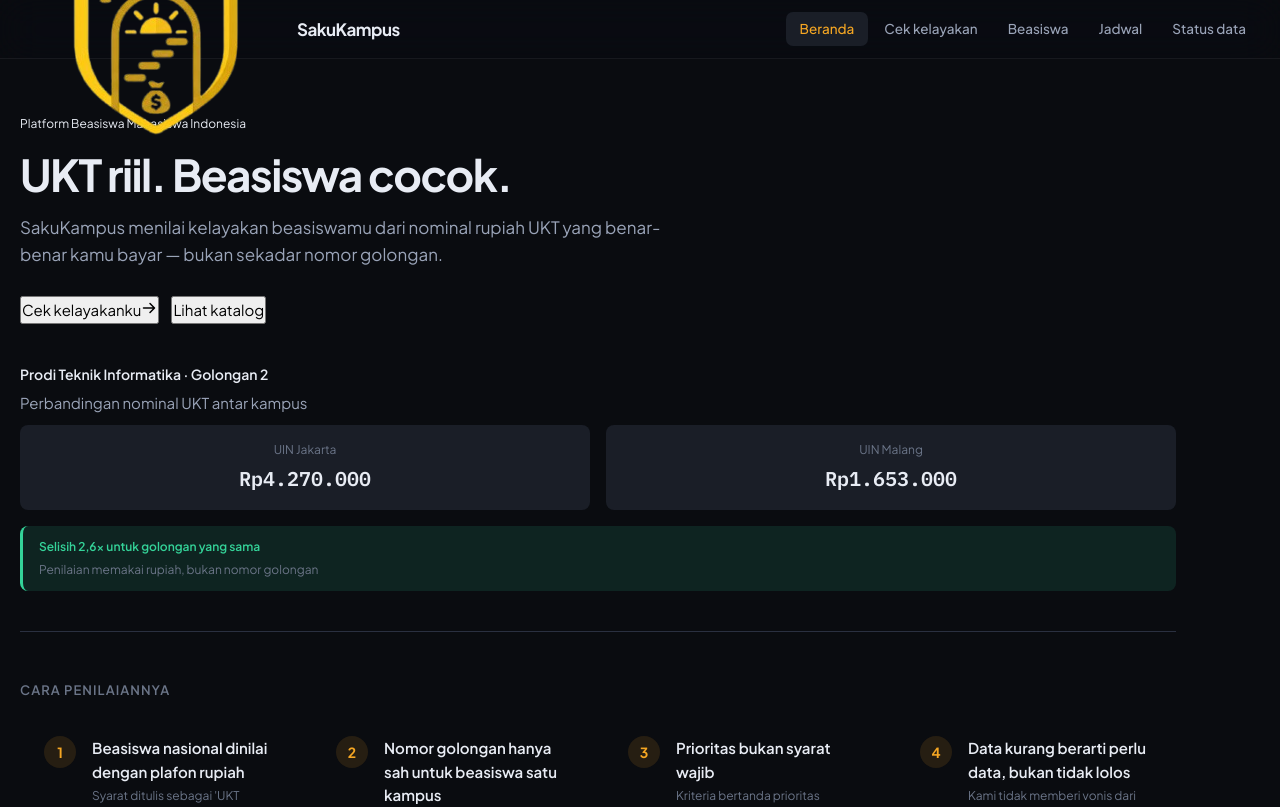
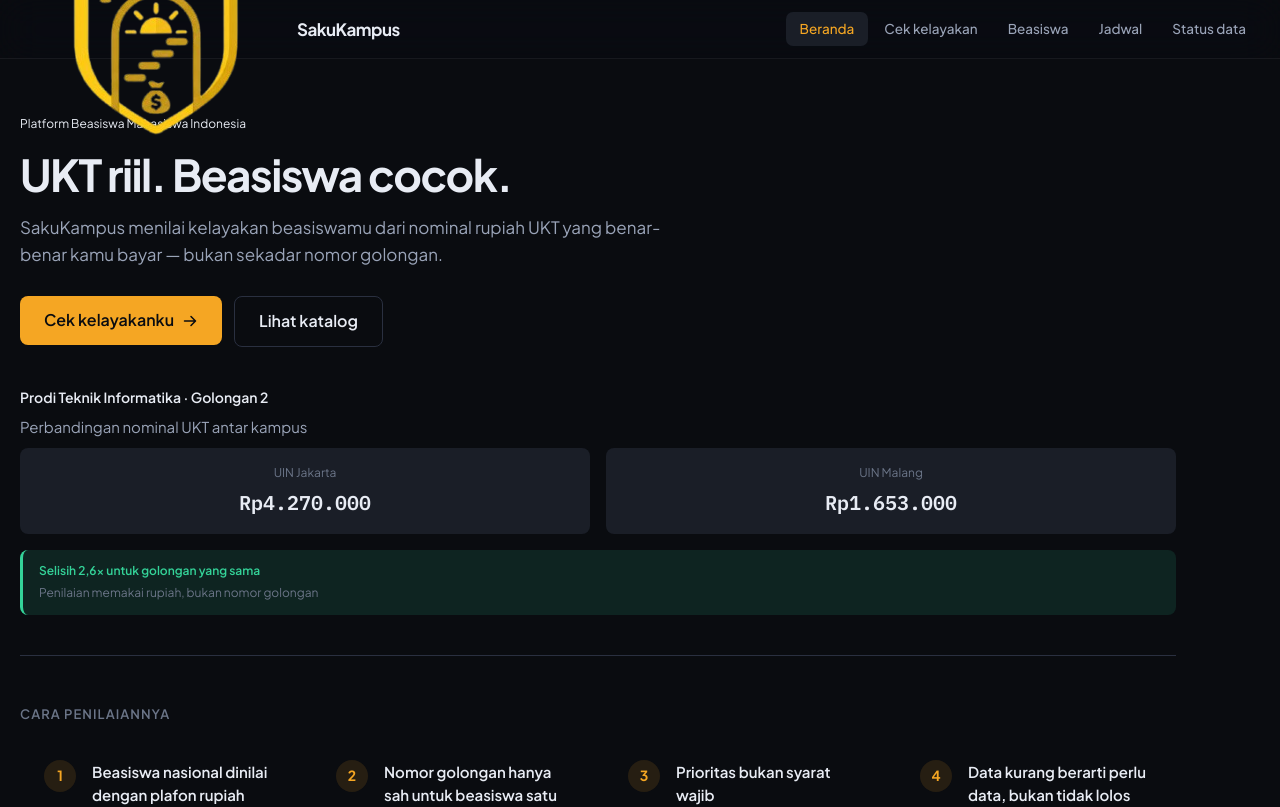
Before and after one commit to Sakamuraa/sakukampus, a Next.js app: page / in a window 1280 px wide. Shown: the top 807 px of the page. Built offline with nearby package versions, Linux system fonts and the light colour scheme.

Commit message:
fix: remove unsupported destructive variant from badge

```diff
--- a/app/beasiswa/page.tsx
+++ b/app/beasiswa/page.tsx
@@ -22,7 +22,7 @@ export const metadata: Metadata = {
 };
 
 const TIERS = ['kampus', 'pemerintah', 'swasta'] as const;
-const STATUS_BADGE: Record<StageStatus, { label: string; variant: 'default' | 'secondary' | 'destructive' | 'outline' }> = {
+const STATUS_BADGE: Record<StageStatus, { label: string; variant: 'default' | 'secondary' | 'outline' }> = {
   buka: { label: 'Buka', variant: 'default' },
   akan_datang: { label: 'Akan dibuka', variant: 'secondary' },
   tutup: { label: 'Tutup', variant: 'outline' },
--- a/components/ui/badge.tsx
+++ b/components/ui/badge.tsx
@@ -1,25 +1,22 @@
 import { cn } from '@/lib/utils';
 
-interface BadgeProps extends React.HTMLAttributes<HTMLDivElement> {
-  variant?: 'default' | 'secondary' | 'destructive' | 'outline';
-}
-
-const variantStyles: Record<string, string> = {
-  default: 'border-transparent bg-[var(--accent)] text-[#0a0c10]',
-  secondary: 'border-transparent bg-[var(--surface-2)] text-[var(--ink)]',
-  destructive: 'border-transparent bg-red-500 text-white',
-  outline: 'text-[var(--ink)]',
-};
-
-export function Badge({ className, variant = 'default', ...props }: BadgeProps) {
+function Badge({
+  className,
+  variant = 'default',
+  ...props
+}: React.ComponentProps<'div'> & { variant?: 'default' | 'secondary' | 'outline' }) {
   return (
     <div
       className={cn(
         'inline-flex items-center justify-center rounded-full border px-2.5 py-0.5 text-xs font-semibold transition-colors',
-        variantStyles[variant],
+        variant === 'default' && 'border-transparent bg-[#f5a623] text-[#0a0c10]',
+        variant === 'secondary' && 'border-transparent bg-[#1a1e27] text-[#e8ecf4]',
+        variant === 'outline' && 'border-[#2a3040] text-[#9aa4b8]',
         className
       )}
       {...props}
     />
   );
 }
+
+export { Badge };
--- a/components/ui/button.tsx
+++ b/components/ui/button.tsx
@@ -1,49 +1,69 @@
 'use client';
 
-import type { ButtonHTMLAttributes, ForwardRefExoticComponent, RefAttributes } from 'react';
-import { forwardRef } from 'react';
-import { cn } from '@/lib/utils';
+import type { ButtonHTMLAttributes } from 'react';
 
-const baseStyles = `
-  inline-flex items-center justify-center gap-2
-  font-medium transition-all duration-200
-  rounded-md focus-visible:outline-none
-  focus-visible:ring-2 focus-visible:ring-offset-2
-  disabled:pointer-events-none disabled:opacity-50
-`;
+interface ButtonProps extends ButtonHTMLAttributes<HTMLButtonElement> {
+  variant?: 'default' | 'outline' | 'ghost' | 'destructive';
+  size?: 'sm' | 'md' | 'lg';
+}
 
-const variantStyles: Record<string, string> = {
-  default: 'bg-[var(--accent)] text-[#0a0c10] hover:brightness-110 shadow-sm',
-  outline: 'border border-[var(--line)] bg-transparent hover:bg-[var(--surface-2)] hover:text-[var(--accent)]',
-  ghost: 'hover:bg-[var(--surface-2)] hover:text-[var(--accent)]',
-  destructive: 'bg-red-500 text-white hover:bg-red-600',
-  link: 'text-[var(--accent)] underline-offset-4 hover:underline',
+export function Button({
+  className,
+  variant = 'default',
+  size = 'md',
+  children,
+  style,
+  disabled,
+  ...props
+}: ButtonProps) {
+  const baseStyle: React.CSSProperties = {
+    display: 'inline-flex',
+    alignItems: 'center',
+    justifyContent: 'center',
+    gap: '0.5rem',
+    fontWeight: 600,
+    transition: 'all 0.2s ease',
+    cursor: disabled ? 'not-allowed' : 'pointer',
+    border: 'none',
+    borderRadius: '8px',
+    opacity: disabled ? 0.5 : 1,
+    pointerEvents: disabled ? 'none' : 'auto',
+    ...style,
   };
 
-const sizeStyles: Record<string, string> = {
-  default: 'h-10 px-4 py-2 text-sm',
-  sm: 'h-9 px-3 text-xs',
-  lg: 'h-11 px-8 text-base',
-  icon: 'h-10 w-10',
+  const variantStyles: Record<string, React.CSSProperties> = {
+    default: {
+      backgroundColor: '#f5a623',
+      color: '#0a0c10',
+    },
+    outline: {
+      backgroundColor: 'transparent',
+      color: '#e8ecf4',
+      border: '1px solid #2a3040',
+    },
+    ghost: {
+      backgroundColor: 'transparent',
+      color: '#9aa4b8',
+    },
+    destructive: {
+      backgroundColor: '#ef4444',
+      color: 'white',
+    },
   };
 
-interface ButtonProps extends ButtonHTMLAttributes<HTMLButtonElement> {
-  variant?: 'default' | 'outline' | 'ghost' | 'destructive' | 'link';
-  size?: 'default' | 'sm' | 'lg' | 'icon';
-}
+  const sizeStyles: Record<string, React.CSSProperties> = {
+    sm: { padding: '0.375rem 0.75rem', fontSize: '0.75rem' },
+    md: { padding: '0.5rem 1rem', fontSize: '0.875rem' },
+    lg: { padding: '0.75rem 1.5rem', fontSize: '1rem' },
+  };
 
-const Button = forwardRef<HTMLButtonElement, ButtonProps>(
-  ({ className, variant = 'default', size = 'default', ...props }, ref) => {
   return (
     <button
-        ref={ref}
-        className={cn(baseStyles, variantStyles[variant], sizeStyles[size], className)}
+      disabled={disabled}
+      style={{ ...baseStyle, ...variantStyles[variant], ...sizeStyles[size] }}
       {...props}
-      />
+    >
+      {children}
+    </button>
   );
 }
-);
-Button.displayName = 'Button';
-
-export { Button };
-export type { ButtonProps };
--- a/components/ui/card.tsx
+++ b/components/ui/card.tsx
@@ -1,35 +1,60 @@
 import { cn } from '@/lib/utils';
 
-interface CardProps extends React.HTMLAttributes<HTMLDivElement> {}
-
-const Card = ({ className, ...props }: CardProps) => (
+function Card({ className, ...props }: React.ComponentProps<'div'>) {
+  return (
     <div
       className={cn(
-      'rounded-lg border border-[var(--line)] bg-[var(--surface)] text-[var(--ink)] shadow-sm',
+        'rounded-xl border border-[#2a3040] bg-[#12151c] text-[#e8ecf4] shadow-sm',
         className
       )}
       {...props}
     />
   );
+}
 
-const CardHeader = ({ className, ...props }: React.HTMLAttributes<HTMLDivElement>) => (
-  <div className={cn('px-6 pt-6 pb-4', className)} {...props} />
+function CardHeader({ className, ...props }: React.ComponentProps<'div'>) {
+  return (
+    <div
+      className={cn('px-6 py-4', className)}
+      {...props}
+    />
   );
+}
 
-const CardTitle = ({ className, ...props }: React.HTMLAttributes<HTMLHeadingElement>) => (
-  <h3 className={cn('font-semibold leading-none tracking-tight', className)} {...props} />
+function CardTitle({ className, ...props }: React.ComponentProps<'h3'>) {
+  return (
+    <h3
+      className={cn('font-semibold leading-none tracking-tight', className)}
+      {...props}
+    />
   );
+}
 
-const CardDescription = ({ className, ...props }: React.HTMLAttributes<HTMLParagraphElement>) => (
-  <p className={cn('text-sm text-[var(--ink-faint)]', className)} {...props} />
+function CardDescription({ className, ...props }: React.ComponentProps<'p'>) {
+  return (
+    <p
+      className={cn('text-sm text-[#6b7588]', className)}
+      {...props}
+    />
   );
+}
 
-const CardContent = ({ className, ...props }: React.HTMLAttributes<HTMLDivElement>) => (
-  <div className={cn('px-6 py-4', className)} {...props} />
+function CardContent({ className, ...props }: React.ComponentProps<'div'>) {
+  return (
+    <div
+      className={cn('px-6 py-4', className)}
+      {...props}
+    />
   );
+}
 
-const CardFooter = ({ className, ...props }: React.HTMLAttributes<HTMLDivElement>) => (
-  <div className={cn('flex items-center px-6 pb-6', className)} {...props} />
+function CardFooter({ className, ...props }: React.ComponentProps<'div'>) {
+  return (
+    <div
+      className={cn('flex items-center px-6 py-4', className)}
+      {...props}
+    />
   );
+}
 
 export { Card, CardHeader, CardTitle, CardDescription, CardContent, CardFooter };
```
Lines whose indentation alone changed are shown as unchanged.
